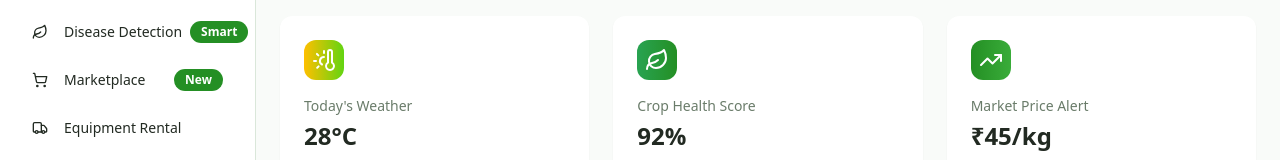
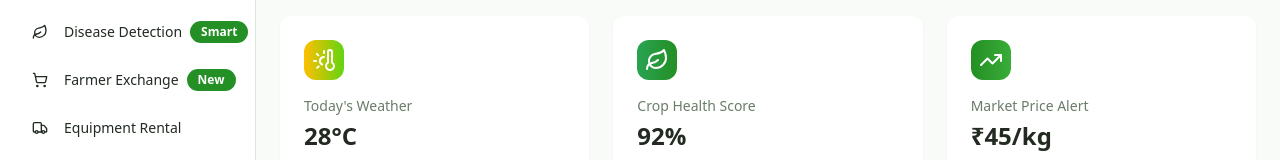
Before and after one commit to ManneediRamcharan/farm-iq-ai-agro, a React (Vite) app: page / in a window 1280 px wide. Both pictures are taken after a click on the button "Demo Login". Shown: the part 169-329 px from the top of the page. Built offline with nearby package versions, Linux system fonts and the light colour scheme.

Commit message:
Change app name to Farmer Exchange

```diff
--- a/src/components/Dashboard.tsx
+++ b/src/components/Dashboard.tsx
@@ -36,7 +36,7 @@ const Dashboard = () => {
     { id: "dashboard", icon: BarChart, label: "Dashboard", badge: null },
     { id: "crop-recommendation", icon: Sprout, label: "Crop Recommendation", badge: "AI" },
     { id: "disease-detection", icon: Leaf, label: "Disease Detection", badge: "Smart" },
-    { id: "marketplace", icon: ShoppingCart, label: "Marketplace", badge: "New" },
+    { id: "marketplace", icon: ShoppingCart, label: "Farmer Exchange", badge: "New" },
     { id: "equipment-rental", icon: Truck, label: "Equipment Rental", badge: null },
     { id: "weather-alerts", icon: CloudRain, label: "Weather & Alerts", badge: "Live" },
   ];
```
